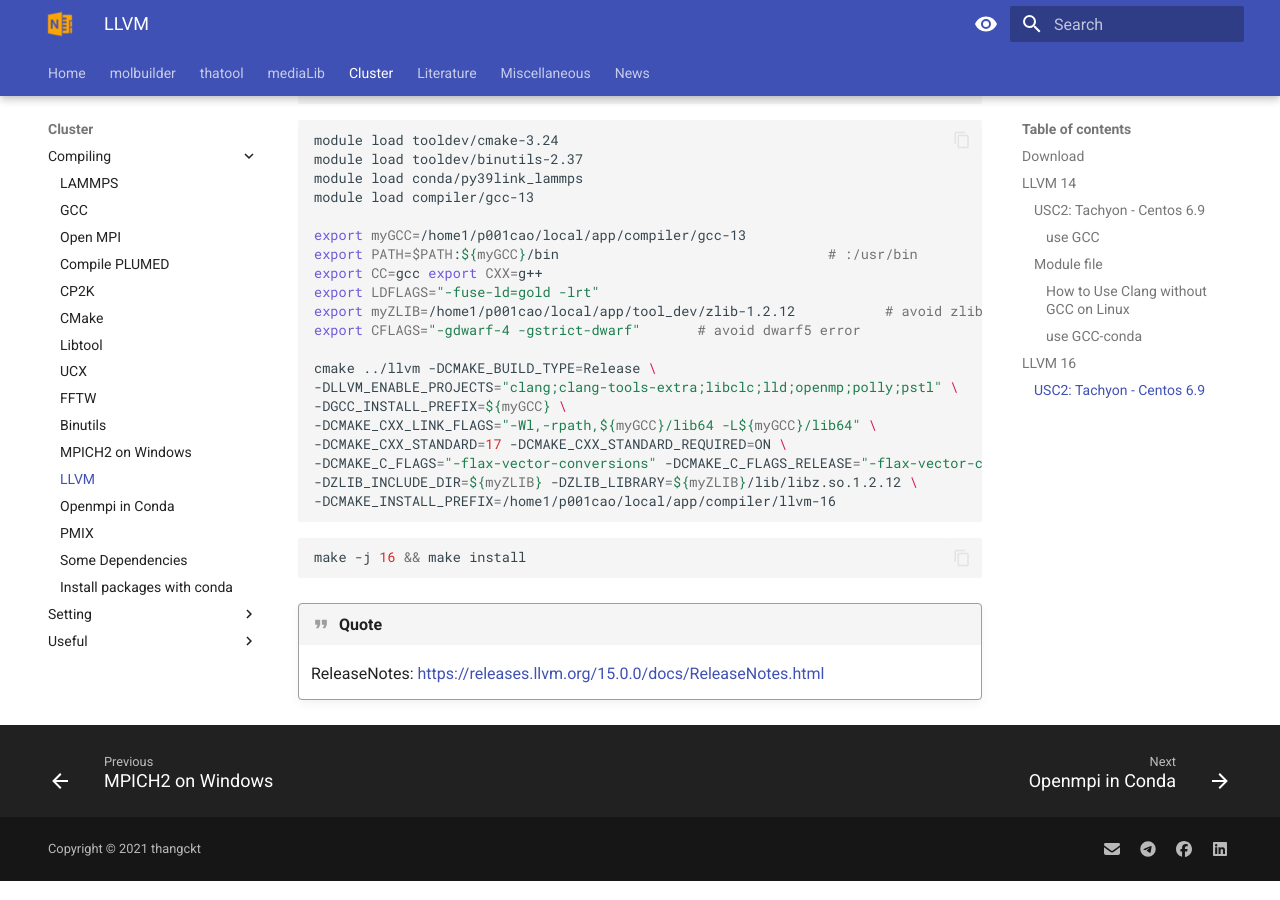
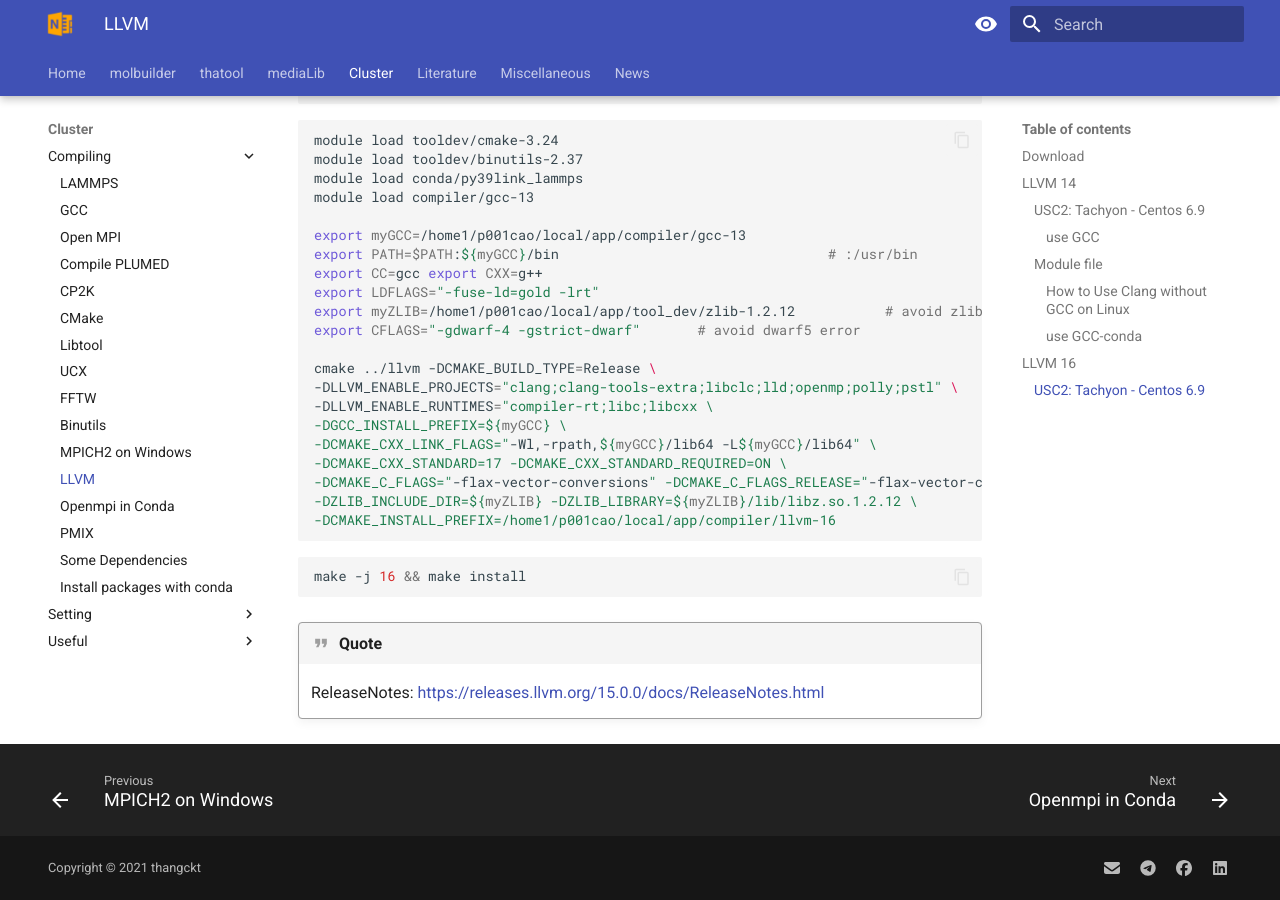
Before and after one commit to thangckt/thangckt.github.io, an MkDocs documentation site: the page built from docs/cluster/compiling/10_LLVM.md, in a window 1280 px wide and 900 px high, scrolled down 5181 px. Built offline with MkDocs 1.6.1 and Material for MkDocs 9.7.7, drawn with Linux system fonts in a browser that asks for light colours; the version menu is left out.

Commit message:
Update 10_LLVM.md

```diff
--- a/docs/cluster/compiling/10_LLVM.md
+++ b/docs/cluster/compiling/10_LLVM.md
@@ -235,6 +235,7 @@
 
 cmake ../llvm -DCMAKE_BUILD_TYPE=Release \
 -DLLVM_ENABLE_PROJECTS="clang;clang-tools-extra;libclc;lld;openmp;polly;pstl" \
+-DLLVM_ENABLE_RUNTIMES="compiler-rt;libc;libcxx \
 -DGCC_INSTALL_PREFIX=${myGCC} \
 -DCMAKE_CXX_LINK_FLAGS="-Wl,-rpath,${myGCC}/lib64 -L${myGCC}/lib64" \
 -DCMAKE_CXX_STANDARD=17 -DCMAKE_CXX_STANDARD_REQUIRED=ON \
```
